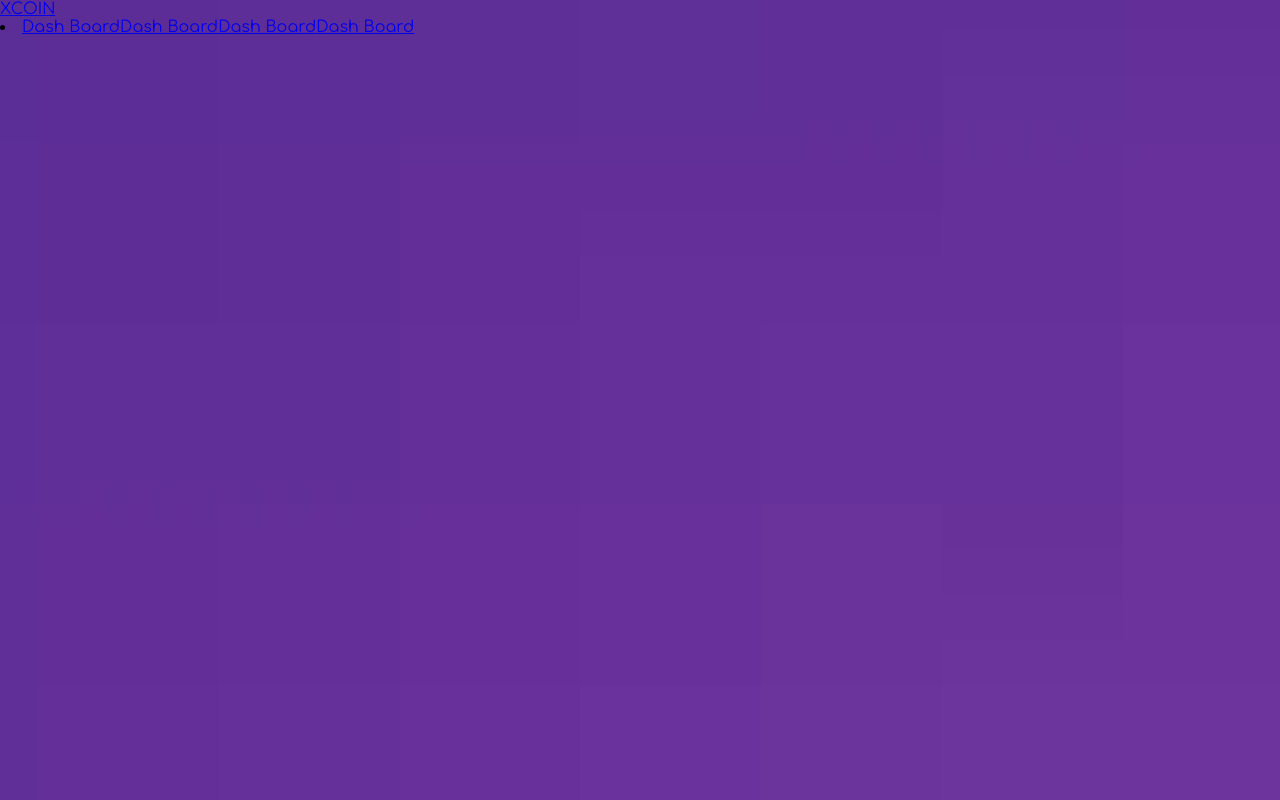
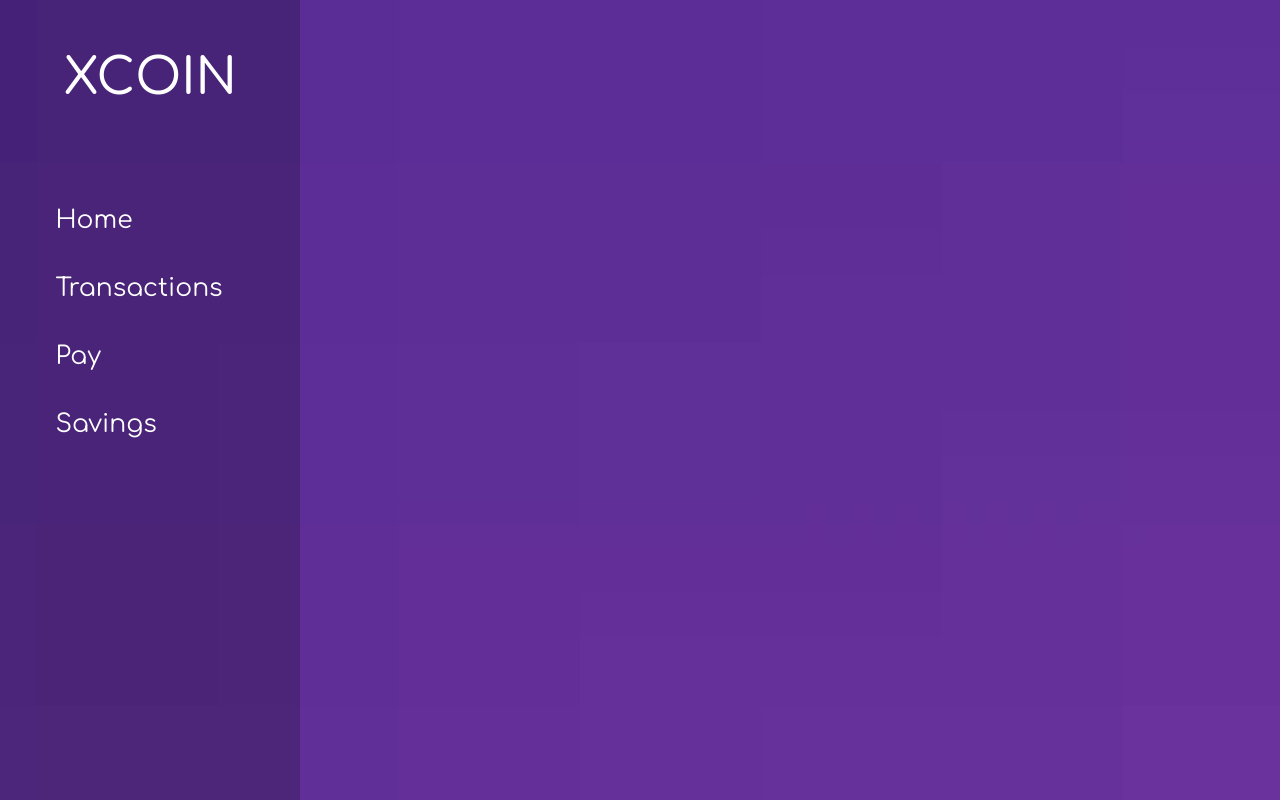
Before and after one commit to Lopsan03/BlockChainApp, a React (Create React App) app: page /DashBoard in a window 1280 px wide. Built offline with nearby package versions, Linux system fonts and the light colour scheme.

Commit message:
adding-diving

```diff
--- /dev/null
+++ b/src/Styles/DashBoard/_dashBoardScreen.scss
@@ -0,0 +1,18 @@
+@import "dsBdNavBar";
+
+.dash-board-structure--flex{
+  display: flex;
+  width: 100%;
+  //min-height: 720px;
+  height: 100vh;
+
+  .navbar-left--container{
+    padding-top: 50px;
+    background: rgba(0, 0, 0, 0.2);
+    width: 300px;
+  }
+
+  .content-right--container{
+
+  }
+}
--- /dev/null
+++ b/src/Styles/DashBoard/_dsBdNavBar.scss
@@ -0,0 +1,39 @@
+.dsbd-navbar-section{
+  width: 100%;
+  height: auto;
+
+  .dsbd-navbar-container{
+    width: 90%;
+    margin: 0 auto;
+
+    .dsbd-main-logo--div{
+      display: flex;
+      flex-direction: column;
+
+      .dsbd-main-logo-link{
+        color: #ffffff;
+        text-decoration: none;
+        font-size: 50px;
+        font-weight: 500;
+        text-align: center;
+      }
+    }
+
+    .dsbd-data-options--div{
+      margin: 0 auto;
+      margin-top: 100px;
+      display: flex;
+      flex-direction: column;
+      gap: 40px;
+      width: 70%;
+
+      .dsbr-link{
+        color: #ffffff;
+        text-align: left;
+        text-decoration: none;
+        font-size: 25px;
+
+      }
+    }
+  }
+}
--- a/src/Styles/Styles.scss
+++ b/src/Styles/Styles.scss
@@ -3,7 +3,8 @@
 @import "./Index/indexAboutUs";
 @import "./Index/indexWhyXcoin";
 @import "./LogInSignUp/iconSelectionHeader";
-@import "src/Styles/LogInSignUp/loginSignUpSection";
+@import "./LogInSignUp/loginSignUpSection";
+@import "./DashBoard/dashBoardScreen";
 
 *{
   margin: 0;
--- a/src/components/DashBoard/DsBdNavBar.js
+++ b/src/components/DashBoard/DsBdNavBar.js
@@ -4,16 +4,14 @@ export const DsBdNavBar = () =>{
     return(
         <section className={"dsbd-navbar-section"}>
             <article className={"dsbd-navbar-container"}>
-                <div>
-                    <Link to={"/DashBoard"}>XCOIN</Link>
+                <div className={"dsbd-main-logo--div"}>
+                    <Link className={"dsbd-main-logo-link"} to={"/DashBoard"}>XCOIN</Link>
                 </div>
-                <div>
-                    <li>
-                        <Link to={"/DashBoard"} className={"dsbr-link"}>Dash Board</Link>
-                        <Link to={"/DashBoard"} className={"dsbr-link"}>Dash Board</Link>
-                        <Link to={"/DashBoard"} className={"dsbr-link"}>Dash Board</Link>
-                        <Link to={"/DashBoard"} className={"dsbr-link"}>Dash Board</Link>
-                    </li>
+                <div className={"dsbd-data-options--div"}>
+                    <Link to={"/DashBoard"} className={"dsbr-link"}>Home</Link>
+                    <Link to={"/DashBoard"} className={"dsbr-link"}>Transactions</Link>
+                    <Link to={"/DashBoard"} className={"dsbr-link"}>Pay</Link>
+                    <Link to={"/DashBoard"} className={"dsbr-link"}>Savings</Link>
                 </div>
             </article>
         </section>
```
